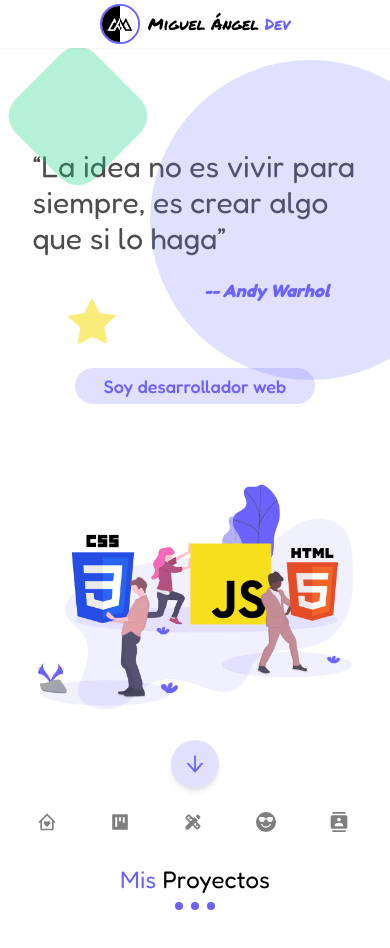
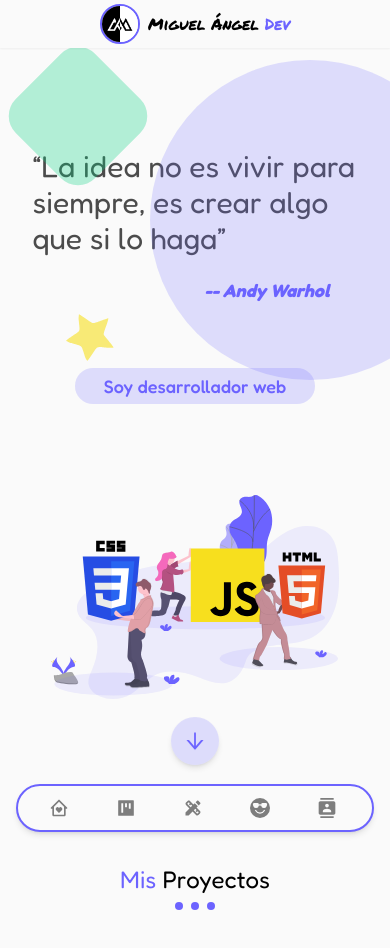
Before and after one commit to Miguel-Gonzalez18/Miguel-Angel-Dev-Portafolio, a React (Vite) app: page / in a window 390 px wide. Shown: the top 948 px of the page. Built offline with nearby package versions, Linux system fonts and the light colour scheme.

Commit message:
Nuevos cambios

```diff
--- a/src/components/Inicio.jsx
+++ b/src/components/Inicio.jsx
@@ -3,7 +3,7 @@ import React from 'react'
 import { AiOutlineArrowDown } from "react-icons/ai";
 // Importar recursos, las imagenes
 import estrellaSvg from '../img/estrellaSvg.svg'
-import imgHero from '../img/undraw_static_assets_rpm6.png'
+import imgHero from '../img/imgPrincipal.svg'
 import logoFigma from '../img/logos_figmaimg.png'
 import logoReact from '../img/vscode-icons_file-type-reactjsimg.png'
 //importar componentes, las sesiones
@@ -16,7 +16,7 @@ function Inicio() {
             <div className='w-full h-screen grid md:grid-cols-5 grid-cols-1 pt-5' id='inicio'>
                 {/* imagen principal, logo de figma y react js animados */}
                 <div className='grid place-content-center md:col-span-2 relative order-2 md:order-1'>
-                    <img src={imgHero} alt="hero"/>
+                    <img src={imgHero} alt="hero" className='md:w-96 w-72'/>
                     <img src={logoFigma} alt="logo figma" className='animate-bounce w-7 absolute md:top-24 top-8 md:left-48 left-40 hidden md:block'/>
                     <img src={logoReact} alt="logo react" className='animate-bounce w-10 absolute md:bottom-24 md:top-96 top-64 md:left-80 left-60 hidden md:block'/>
                 </div>
@@ -31,7 +31,7 @@ function Inicio() {
                         <p className='font-textos font-medium text-primary text-lg'>Soy desarrollador web</p>
                     </div>
                 {/* Figuras geometricas de fondos */}
-                    <img src={estrellaSvg} alt="svg de estrella" className='rotate-45 animate-bounce w-14 absolute md:left-96 left-16 top-72' />
+                    <img src={estrellaSvg} alt="svg de estrella" className='rotate-45 w-14 absolute md:left-96 left-16 top-72' />
                     <div data-aos="fade-left" data-aos-offset="300" data-aos-easing="ease-in-sine" data-aos-duration="2000" className='absolute md:w-96 md:h-96 w-80 h-80 rounded-full -right-20 top-10 bg-bgFigurasCirculo'></div>
                     <div className='absolute w-28 h-28 md:w-40 md:h-40 rounded-3xl bg-bgFigurasCuadrado rotate-45 md:right-80 right-64 top-10'></div>
                 </div>
--- a/src/components/Layout.jsx
+++ b/src/components/Layout.jsx
@@ -23,14 +23,14 @@ function Layout() {
 
   return (
     <>
-      <header className='fixed w-full z-10 bg-colorBlanco shadow-sm'>
+      <header className='fixed w-full z-10 bg-colorGray3 shadow-sm'>
         <div className='p-1 w-full flex md:justify-between justify-center'>
           <div className='flex items-center px-1'>
             <img className='w-10 rounded-full border-2 border-primary' src={logo} alt="Logo de la pagina"/>
             <h1 className='font-title ml-2'>Miguel Ángel <span className='text-primary'>Dev</span></h1>
           </div>
           <nav>
-            <ul className='md:flex flex left-0 justify-evenly bottom-0 font-texto fixed md:relative bg-colorBlanco w-full z-10'>
+            <ul className='md:flex flex md:left-0 left-4 justify-evenly md:bottom-0 bottom-3 font-texto fixed md:relative bg-colorGray3 md:w-full w-11/12 md:shadow-none shadow-md z-10 md:border-0 border-2 border-colorMorado md:rounded-none rounded-full'>
               <li className='m-3'><a href="#inicio" className='hover:text-colorBlack flex items-center text-colorGray'><BiHomeHeart className='mr-1' size={screenSize} color="rgb(0, 0, 0, .50)" /><p className='hidden md:block'>Inicio</p></a></li>
               <li className='m-3'><a href="#proyect" className='hover:text-colorBlack flex items-center text-colorGray'><AiFillProject className='mr-1' size={screenSize} color="rgb(0, 0, 0, .50)" /><p className='hidden md:block'>Proyectos</p></a></li>
               <li className='m-3'><a href="#serices" className='hover:text-colorBlack flex items-center text-colorGray'><MdDesignServices className='mr-1' size={screenSize} color="rgb(0, 0, 0, .50)" /><p className='hidden md:block'>Servicios</p></a></li>
--- a/src/components/Proyects.jsx
+++ b/src/components/Proyects.jsx
@@ -24,7 +24,7 @@ function Proyects() {
             {/* Todos los proyectos */}
             <div className='grid md:grid-cols-3 md:gap-5'>
                 {/* Proyecto 1 */}
-                <div className='p-2 shadow-md rounded-lg mt-5 border-b-4 border-b-primary' data-aos="fade-right" data-aos-offset="300" data-aos-easing="ease-in-sine">
+                <div className='p-2 bg-colorBlanco shadow-md rounded-lg mt-5 border-b-4 border-b-primary' data-aos="fade-right" data-aos-offset="300" data-aos-easing="ease-in-sine">
                     <div className='w-full'>
                         <img src={imgProyecto1} alt="Imagen del proyecto1" className='object-fill rounded-lg' />
                     </div>
@@ -42,7 +42,7 @@ function Proyects() {
                     </div>
                 </div>
                 {/* Proyecto 2 */}
-                <div className='p-2 shadow-md rounded-lg mt-5 border-b-4 border-b-primary' data-aos="fade-up" data-aos-duration="3000">
+                <div className='p-2 bg-colorBlanco shadow-md rounded-lg mt-5 border-b-4 border-b-primary' data-aos="fade-up" data-aos-duration="3000">
                     <div className='w-full'>
                         <img src={imgProyecto2} alt="Imagen del proyecto1" className='object-fill rounded-lg' />
                     </div>
@@ -60,7 +60,7 @@ function Proyects() {
                     </div>
                 </div>
                 {/* Proyecto 3 */}
-                <div className='p-2 shadow-md rounded-lg mt-5 border-b-4 border-b-primary' data-aos="fade-down" data-aos-easing="linear" data-aos-duration="1500">
+                <div className='p-2 bg-colorBlanco shadow-md rounded-lg mt-5 border-b-4 border-b-primary' data-aos="fade-down" data-aos-easing="linear" data-aos-duration="1500">
                     <div className='w-full'>
                         <img src={imgProyecto3} alt="Imagen del proyecto1" className='object-fill rounded-lg' />
                     </div>
--- a/src/components/Services.jsx
+++ b/src/components/Services.jsx
@@ -19,7 +19,7 @@ function Services() {
             {/* cards de servicios */}
             <div className='md:flex justify-center gap-3 mt-10'>
             {/* cards 1 */}
-                <div data-aos="fade-up" data-aos-duration="2000" className='md:w-80 w-full h-auto p-3 shadow-lg rounded-md md:relative md:top-24 border-t-colorRojo border-t-4 md:mb-0 mb-5'>
+                <div data-aos="fade-up" data-aos-duration="2000" className='md:w-80 w-full h-auto p-3 shadow-lg rounded-md md:relative md:top-24 border-t-colorRojo border-t-4 md:mb-0 mb-5 bg-colorBlanco'>
                     <h3 className='font-textos font-medium'>Crear y probar aplicaciones y sitios web</h3>
                     <p className='font-textos text-sm mt-2'>
                         Un sitio web es una muy buena opción para presentar a los clientes nuevos servicios, informar sobre nuevos productos, anunciar eventos y promociones especiales.
@@ -30,7 +30,7 @@ function Services() {
                     </div>
                 </div>
             {/* cards 2 */}
-                <div data-aos="fade-up" data-aos-duration="1000" className='md:w-80 w-full h-auto p-3 shadow-lg rounded-md border-t-colorMorado border-t-4 md:mb-0 mb-5'>
+                <div data-aos="fade-up" data-aos-duration="1000" className='md:w-80 w-full h-auto p-3 shadow-lg rounded-md border-t-colorMorado border-t-4 md:mb-0 mb-5 bg-colorBlanco'>
                     <h3 className='font-textos font-medium'>Mantener y actualizar el sitios web</h3>
                     <p className='font-textos text-sm mt-2'>
                         La actualización y el mantenimiento de un sitio web proporcionará un diseño actual y adaptado a las últimas tendencias como tambien engloba las acciones correctivas para detectar errores mejorar la usabilidad y performance.
@@ -40,7 +40,7 @@ function Services() {
                     </div>
                 </div>
             {/* cards 3 */}
-                <div data-aos="fade-up" data-aos-duration="3000" className='md:w-80 w-full h-auto p-3 shadow-lg rounded-md md:relative md:top-24 border-t-colorAmarillo border-t-4'>
+                <div data-aos="fade-up" data-aos-duration="3000" className='md:w-80 w-full h-auto p-3 shadow-lg rounded-md md:relative md:top-24 border-t-colorAmarillo border-t-4 bg-colorBlanco'>
                     <h3 className='font-textos font-medium'>Hacer prototipos del sitio web</h3>
                     <p className='font-textos text-sm mt-2 mb-2'>
                         Crear un prototipo te permite ver una referencia visual de la estructura o idea de cómo será la página web, definiendo al detalle el contenido y su distribución visual, organizando así la información a nivel del sitio
@@ -52,7 +52,7 @@ function Services() {
             </div>
             {/* cards 4 */}
             <div className='md:flex justify-center mt-5'>
-                <div data-aos="fade-up" data-aos-duration="4000" className=' md:w-80 w-full h-auto p-3 shadow-lg rounded-md border-t-colorVerder border-t-4'>
+                <div data-aos="fade-up" data-aos-duration="4000" className=' md:w-80 w-full h-auto p-3 shadow-lg rounded-md border-t-colorVerder border-t-4 bg-colorBlanco'>
                     <h3 className='font-textos font-medium'>Página web Wordpress</h3>
                     <p className='font-textos text-sm mt-2 mb-2'>
                         WordPress tambien llamado sistema de gestión de contenidos web, una buena opción para crear un sitio web peronal o blog, tienda virtual sin necesidad de conocer código de programaión
--- a/src/index.css
+++ b/src/index.css
@@ -11,3 +11,6 @@ body::-webkit-scrollbar-thumb{
     background: #6C63FF;
     border-radius: 10px;
 }
+body{
+    background: rgb(250, 250, 250);
+}
--- a/tailwind.config.cjs
+++ b/tailwind.config.cjs
@@ -16,6 +16,7 @@ module.exports = {
       bgFigurasCuadrado: 'rgb(10, 207, 131, .30)',
       colorGray: "rgb(0, 0, 0, .50)",
       colorGray2: "rgb(0, 0, 0, .70)",
+      colorGray3: "rgb(250, 250, 250)",
       colorBlack: "rgb(0, 0, 0)",
       colorBlanco: "#fff",
       colorRojo: "#F24E1E",
```
Also changed, not shown: src/img/imgPrincipal.svg (added), src/img/undraw_static_assets_rpm6.png (deleted).
